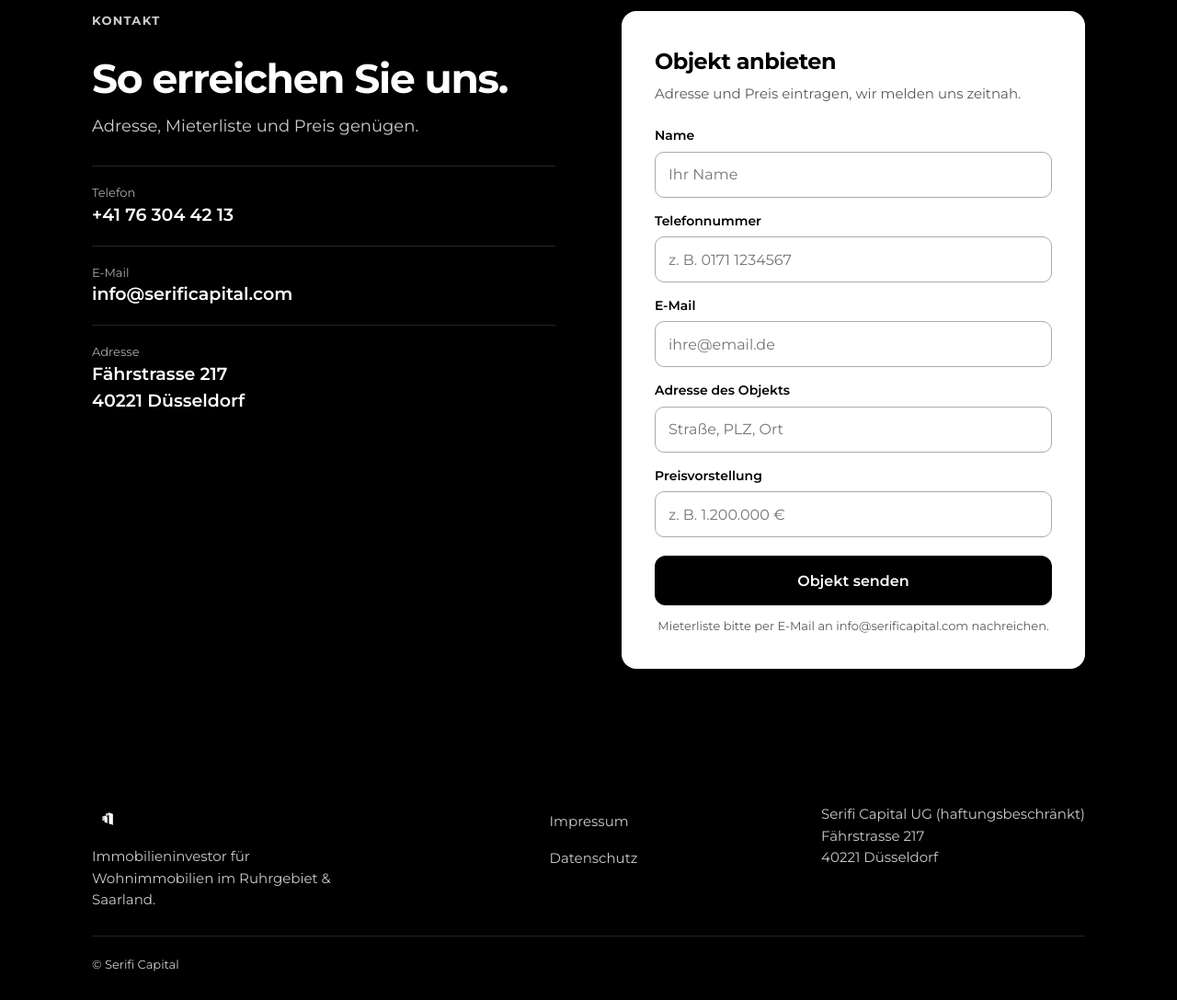
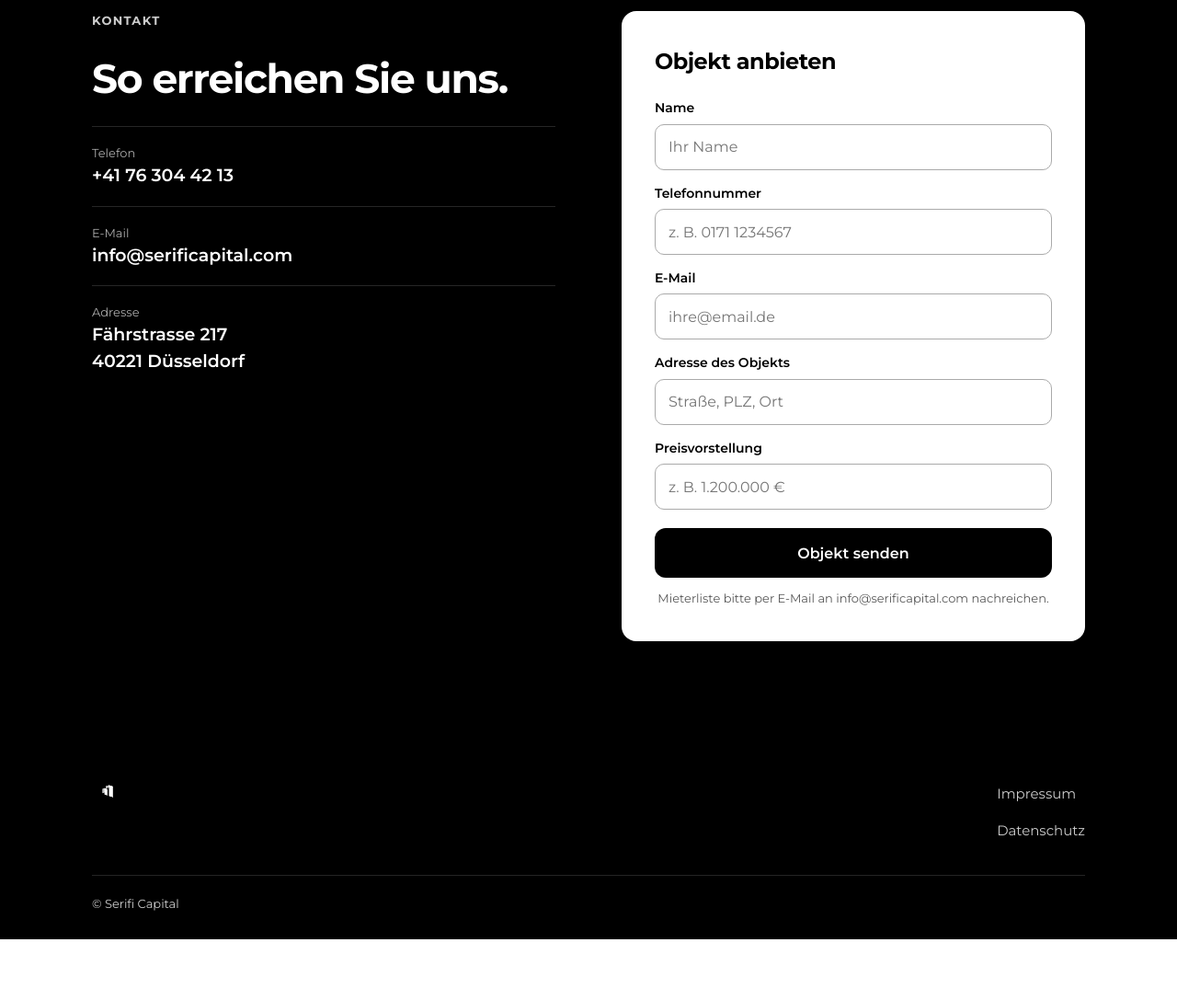
Before and after one commit to SerifiCapital/serifi-website, a plain HTML site: page index.html in a window 1280 px wide. Shown: the part 4020-5107 px from the top of the page at 92% size. After the commit the page ends 5041 px from the top, so only its background shows below. Drawn offline with Linux system fonts and the light colour scheme.

Commit message:
Add files via upload

```diff
--- a/index.html
+++ b/index.html
@@ -137,12 +137,12 @@ h2{font-size:clamp(28px,4vw,44px);line-height:1.1;letter-spacing:-.03em;font-wei
 .pcard a i{font-style:normal;font-size:20px;transition:transform .25s}
 @media(hover:hover){.pcard a:hover i{transform:translateX(4px)}}
 .kt{display:grid;grid-template-columns:1fr 1fr;gap:clamp(32px,6vw,72px);align-items:start}
-.dark .tag{color:#aaa}.dark .kt>div>p{color:#ccc;margin:0 0 28px}
+.dark .tag{color:#aaa}.kt h2{margin-bottom:28px}.dark .kt>div>p{color:#ccc;margin:0 0 28px}
 .cr{display:block;padding:18px 0;border-top:1px solid rgba(255,255,255,.15);text-decoration:none}
 .cr small{display:block;color:#aaa;font-size:13px}.cr b{font-size:19px;font-weight:600;line-height:1.4}
 a.cr:hover b{text-decoration:underline}
 .fm{background:#fff;color:#000;border-radius:16px;padding:clamp(22px,3vw,36px)}
-.fm h3{font-size:24px;letter-spacing:-.02em;margin:0 0 4px}.fm>p{color:var(--muted);margin:0 0 22px;font-size:15px}
+.fm h3{font-size:24px;letter-spacing:-.02em;margin:0 0 20px}.fm>p{color:var(--muted);margin:0 0 22px;font-size:15px}
 label{display:block;font-size:14px;font-weight:600;margin:0 0 14px}
 label input{display:block;width:100%;margin-top:6px;min-height:50px;padding:0 14px;border:1px solid #aaa;border-radius:10px;font:400 16px var(--sans);background:#fff;color:#000}
 label input:focus{outline:2px solid #000;outline-offset:1px}
@@ -221,11 +221,11 @@ footer{padding-bottom:calc(28px + env(safe-area-inset-bottom,0px))}
 </div></div></section>
 
 <section class="sec dark" id="kontakt"><div class="wrap"><div class="kt rv">
-  <div><p class="tag">Kontakt</p><h2>So erreichen Sie uns.</h2><p>Adresse, Mieterliste und Preis genügen.</p>
+  <div><p class="tag">Kontakt</p><h2>So erreichen Sie uns.</h2>
     <a class="cr" href="tel:+41763044213"><small>Telefon</small><b>+41 76 304 42 13</b></a>
     <a class="cr" href="mailto:info@serificapital.com"><small>E-Mail</small><b>info@serificapital.com</b></a>
     <div class="cr"><small>Adresse</small><b>Fährstrasse 217<br>40221 Düsseldorf</b></div></div>
-  <form class="fm" id="of" action="https://formspree.io/f/mbgowejl" method="POST"><h3>Objekt anbieten</h3><p>Adresse und Preis eintragen, wir melden uns zeitnah.</p>
+  <form class="fm" id="of" action="https://formspree.io/f/mbgowejl" method="POST"><h3>Objekt anbieten</h3>
     <label>Name<input name="name" autocomplete="name" placeholder="Ihr Name"></label>
     <label>Telefonnummer<input type="tel" name="telefon" autocomplete="tel" inputmode="tel" placeholder="z. B. 0171 1234567"></label>
     <label>E-Mail<input type="email" name="email" required autocomplete="email" placeholder="ihre@email.de"></label>
@@ -289,9 +289,8 @@ footer{padding-bottom:calc(28px + env(safe-area-inset-bottom,0px))}
 
 <footer><div class="wrap">
   <div class="ft">
-    <div><a href="#top" style="display:block;min-height:0"><img src="favicon.png" alt="Serifi Capital"></a><p>Immobilieninvestor für Wohnimmobilien im Ruhrgebiet &amp; Saarland.</p></div>
+    <div><a href="#top" style="display:block;min-height:0"><img src="favicon.png" alt="Serifi Capital"></a></div>
     <nav aria-label="Rechtliches"><a href="#impressum">Impressum</a><a href="#datenschutz">Datenschutz</a></nav>
-    <p>Serifi Capital UG (haftungsbeschränkt)<br>Fährstrasse 217<br>40221 Düsseldorf</p>
   </div>
   <div class="fb">© Serifi Capital</div>
 </div></footer>
```
